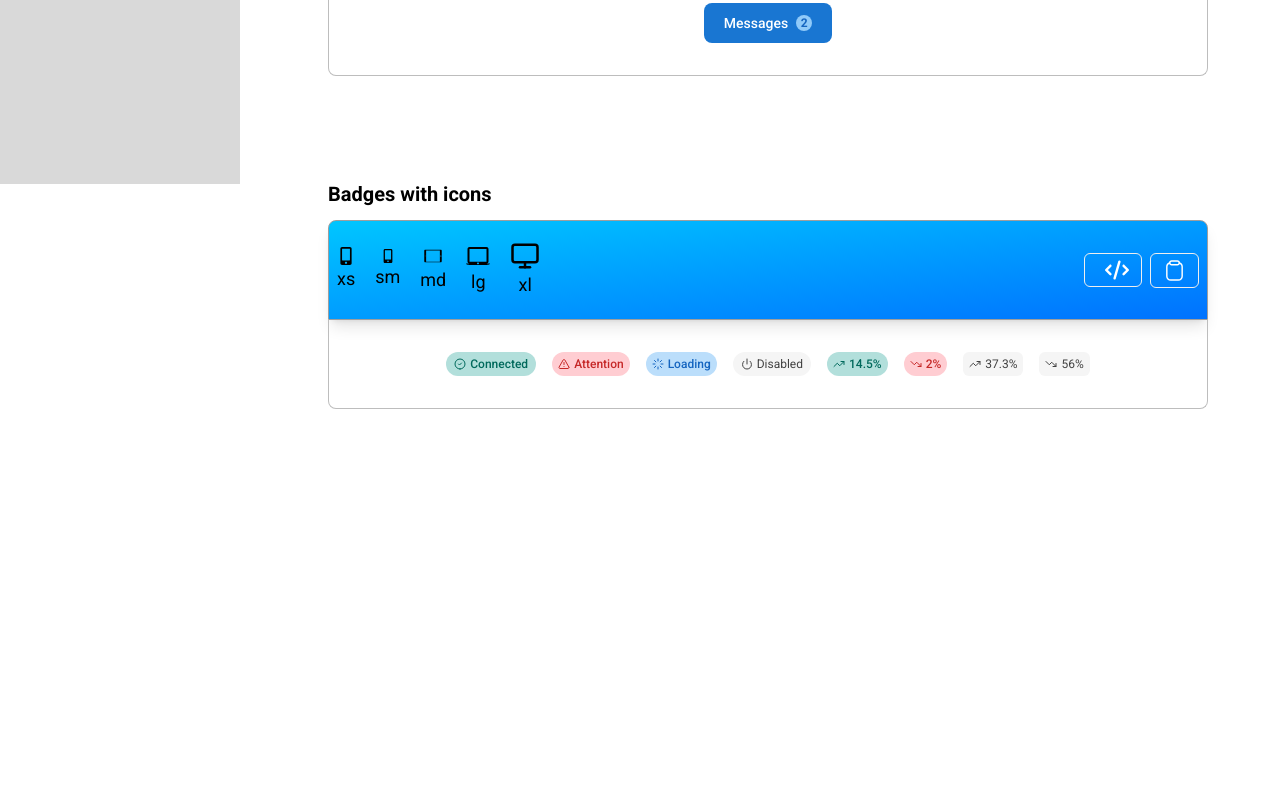
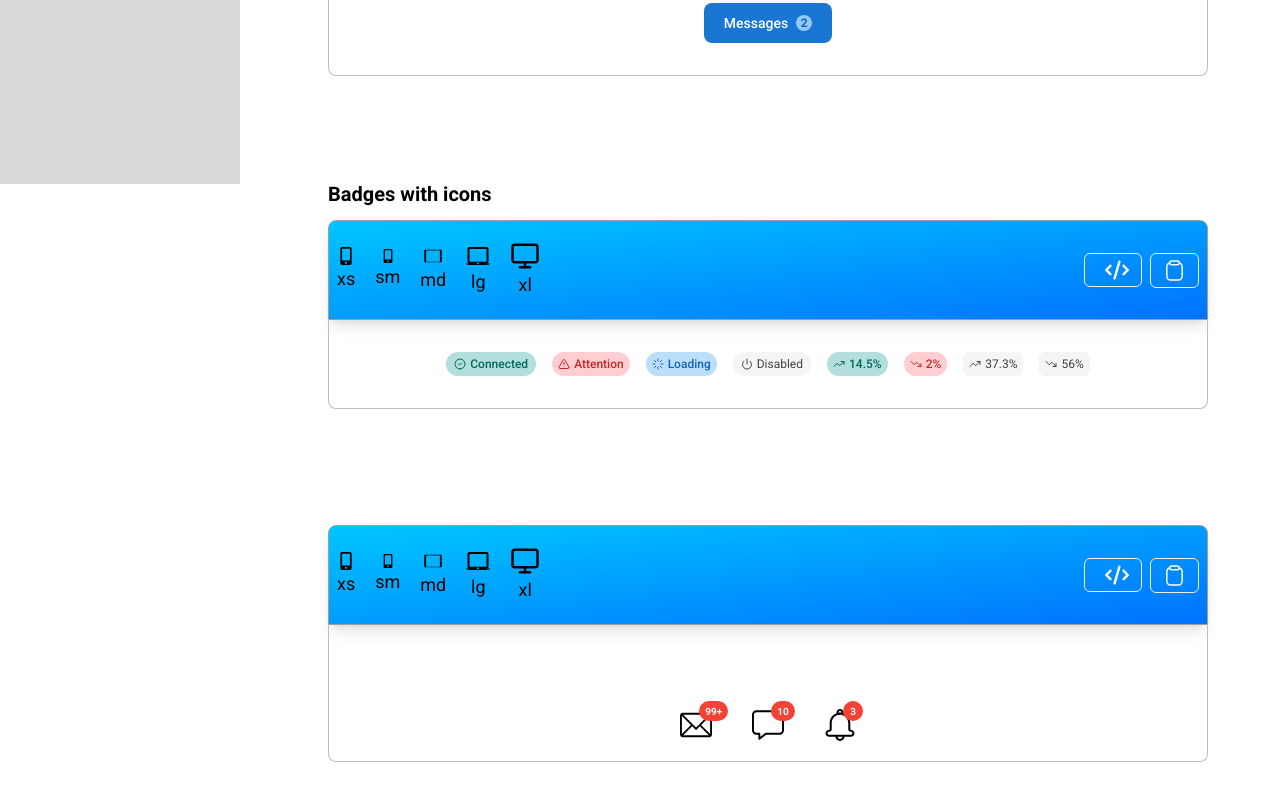
Before and after one commit to nayon117/Canvas-UI, a React (Vite) app: page /components/badge in a window 1280 px wide. Shown: the part 630-1430 px from the top of the page. Before the commit the page ends 1131 px from the top, so only its background shows below. Built offline with nearby package versions, Linux system fonts and the light colour scheme.

Commit message:
add badge4

```diff
--- /dev/null
+++ b/src/components/App/Badges/Badge4.jsx
@@ -0,0 +1,110 @@
+import CodeBox from "../../../Shared/CodeBox/CodeBox";
+
+const Badge4 = () => {
+  return (
+    <CodeBox stringCode={`
+    <div className="space-x-10 flex justify-center mt-16">
+      <div className="relative">
+        <svg
+          xmlns="http://www.w3.org/2000/svg"
+          className="w-8 cursor-pointer"
+          viewBox="0 0 512 512"
+        >
+          <path
+            d="M467 61H45C20.218 61 0 81.196 0 106v300c0 24.72 20.128 45 45 45h422c24.72 0 45-20.128 45-45V106c0-24.72-20.128-45-45-45zm-6.214 30L256.954 294.833 51.359 91h409.427zM30 399.788V112.069l144.479 143.24L30 399.788zM51.213 421l144.57-144.57 50.657 50.222c5.864 5.814 15.327 5.795 21.167-.046L317 277.213 460.787 421H51.213zM482 399.787 338.213 256 482 112.212v287.575z"
+            data-original="#000000"
+          />
+        </svg>
+        <span className="bg-red-500 text-[10px] px-1.5 font-semibold min-w-[20px] h-5 flex items-center justify-center text-white rounded-full absolute -top-2 left-[60%]">
+          99+
+        </span>
+      </div>
+
+      <div className="relative">
+        <svg
+          xmlns="http://www.w3.org/2000/svg"
+          className="w-8 cursor-pointer"
+          viewBox="0 0 512 512"
+        >
+          <path
+            d="M438.957 19.477H73.043C32.766 19.477 0 52.244 0 92.52v246.961c0 40.276 32.766 73.043 73.043 73.043h28.663l.561 64.483a15.648 15.648 0 0 0 15.649 15.517 15.64 15.64 0 0 0 9.565-3.262l99.425-76.738h212.051c40.277 0 73.043-32.767 73.043-73.043V92.52c0-40.276-32.766-73.043-73.043-73.043zm41.739 320.005c0 23.015-18.724 41.739-41.739 41.739H221.569c-3.46 0-6.823 1.147-9.563 3.261l-78.711 60.75-.422-48.495c-.074-8.591-7.06-15.516-15.651-15.516H73.043c-23.015 0-41.739-18.724-41.739-41.739V92.52c0-23.015 18.724-41.739 41.739-41.739h365.915c23.015 0 41.739 18.724 41.739 41.739v246.962z"
+            data-original="#000000"
+          />
+        </svg>
+        <span className="bg-red-500 text-[10px] px-1.5 font-semibold min-w-[20px] h-5 flex items-center justify-center text-white rounded-full absolute -top-2 left-[60%]">
+          10
+        </span>
+      </div>
+
+      <div className="relative">
+        <svg
+          xmlns="http://www.w3.org/2000/svg"
+          className="w-8 cursor-pointer"
+          viewBox="0 0 371.263 371.263"
+        >
+          <path
+            d="M305.402 234.794v-70.54c0-52.396-33.533-98.085-79.702-115.151.539-2.695.838-5.449.838-8.204C226.539 18.324 208.215 0 185.64 0s-40.899 18.324-40.899 40.899c0 2.695.299 5.389.778 7.964-15.868 5.629-30.539 14.551-43.054 26.647-23.593 22.755-36.587 53.354-36.587 86.169v73.115c0 2.575-2.096 4.731-4.731 4.731-22.096 0-40.959 16.647-42.995 37.845-1.138 11.797 2.755 23.533 10.719 32.276 7.904 8.683 19.222 13.713 31.018 13.713h72.217c2.994 26.887 25.869 47.905 53.534 47.905s50.54-21.018 53.534-47.905h72.217c11.797 0 23.114-5.03 31.018-13.713 7.904-8.743 11.797-20.479 10.719-32.276-2.036-21.198-20.958-37.845-42.995-37.845a4.704 4.704 0 0 1-4.731-4.731zM185.64 23.952c9.341 0 16.946 7.605 16.946 16.946 0 .778-.12 1.497-.24 2.275-4.072-.599-8.204-1.018-12.336-1.138-7.126-.24-14.132.24-21.078 1.198-.12-.778-.24-1.497-.24-2.275.002-9.401 7.607-17.006 16.948-17.006zm0 323.358c-14.431 0-26.527-10.3-29.342-23.952h58.683c-2.813 13.653-14.909 23.952-29.341 23.952zm143.655-67.665c.479 5.15-1.138 10.12-4.551 13.892-3.533 3.773-8.204 5.868-13.353 5.868H59.89c-5.15 0-9.82-2.096-13.294-5.868-3.473-3.772-5.09-8.743-4.611-13.892.838-9.042 9.282-16.168 19.162-16.168 15.809 0 28.683-12.874 28.683-28.683v-73.115c0-26.228 10.419-50.719 29.282-68.923 18.024-17.425 41.498-26.887 66.528-26.887 1.198 0 2.335 0 3.533.06 50.839 1.796 92.277 45.929 92.277 98.325v70.54c0 15.809 12.874 28.683 28.683 28.683 9.88 0 18.264 7.126 19.162 16.168z"
+            data-original="#000000"
+          />
+        </svg>
+        <span className="bg-red-500 text-[10px] px-1.5 font-semibold min-w-[20px] h-5 flex items-center justify-center text-white rounded-full absolute -top-2 left-[60%]">
+          3
+        </span>
+      </div>
+    </div>
+    `}>
+      <div>
+        <div className="space-x-10 flex justify-center mt-16">
+          <div className="relative">
+            <svg
+              xmlns="http://www.w3.org/2000/svg"
+              className="w-8 cursor-pointer"
+              viewBox="0 0 512 512"
+            >
+              <path
+                d="M467 61H45C20.218 61 0 81.196 0 106v300c0 24.72 20.128 45 45 45h422c24.72 0 45-20.128 45-45V106c0-24.72-20.128-45-45-45zm-6.214 30L256.954 294.833 51.359 91h409.427zM30 399.788V112.069l144.479 143.24L30 399.788zM51.213 421l144.57-144.57 50.657 50.222c5.864 5.814 15.327 5.795 21.167-.046L317 277.213 460.787 421H51.213zM482 399.787 338.213 256 482 112.212v287.575z"
+                data-original="#000000"
+              />
+            </svg>
+            <span className="bg-red-500 text-[10px] px-1.5 font-semibold min-w-[20px] h-5 flex items-center justify-center text-white rounded-full absolute -top-2 left-[60%]">
+              99+
+            </span>
+          </div>
+
+          <div className="relative">
+            <svg
+              xmlns="http://www.w3.org/2000/svg"
+              className="w-8 cursor-pointer"
+              viewBox="0 0 512 512"
+            >
+              <path
+                d="M438.957 19.477H73.043C32.766 19.477 0 52.244 0 92.52v246.961c0 40.276 32.766 73.043 73.043 73.043h28.663l.561 64.483a15.648 15.648 0 0 0 15.649 15.517 15.64 15.64 0 0 0 9.565-3.262l99.425-76.738h212.051c40.277 0 73.043-32.767 73.043-73.043V92.52c0-40.276-32.766-73.043-73.043-73.043zm41.739 320.005c0 23.015-18.724 41.739-41.739 41.739H221.569c-3.46 0-6.823 1.147-9.563 3.261l-78.711 60.75-.422-48.495c-.074-8.591-7.06-15.516-15.651-15.516H73.043c-23.015 0-41.739-18.724-41.739-41.739V92.52c0-23.015 18.724-41.739 41.739-41.739h365.915c23.015 0 41.739 18.724 41.739 41.739v246.962z"
+                data-original="#000000"
+              />
+            </svg>
+            <span className="bg-red-500 text-[10px] px-1.5 font-semibold min-w-[20px] h-5 flex items-center justify-center text-white rounded-full absolute -top-2 left-[60%]">
+              10
+            </span>
+          </div>
+
+          <div className="relative">
+            <svg
+              xmlns="http://www.w3.org/2000/svg"
+              className="w-8 cursor-pointer"
+              viewBox="0 0 371.263 371.263"
+            >
+              <path
+                d="M305.402 234.794v-70.54c0-52.396-33.533-98.085-79.702-115.151.539-2.695.838-5.449.838-8.204C226.539 18.324 208.215 0 185.64 0s-40.899 18.324-40.899 40.899c0 2.695.299 5.389.778 7.964-15.868 5.629-30.539 14.551-43.054 26.647-23.593 22.755-36.587 53.354-36.587 86.169v73.115c0 2.575-2.096 4.731-4.731 4.731-22.096 0-40.959 16.647-42.995 37.845-1.138 11.797 2.755 23.533 10.719 32.276 7.904 8.683 19.222 13.713 31.018 13.713h72.217c2.994 26.887 25.869 47.905 53.534 47.905s50.54-21.018 53.534-47.905h72.217c11.797 0 23.114-5.03 31.018-13.713 7.904-8.743 11.797-20.479 10.719-32.276-2.036-21.198-20.958-37.845-42.995-37.845a4.704 4.704 0 0 1-4.731-4.731zM185.64 23.952c9.341 0 16.946 7.605 16.946 16.946 0 .778-.12 1.497-.24 2.275-4.072-.599-8.204-1.018-12.336-1.138-7.126-.24-14.132.24-21.078 1.198-.12-.778-.24-1.497-.24-2.275.002-9.401 7.607-17.006 16.948-17.006zm0 323.358c-14.431 0-26.527-10.3-29.342-23.952h58.683c-2.813 13.653-14.909 23.952-29.341 23.952zm143.655-67.665c.479 5.15-1.138 10.12-4.551 13.892-3.533 3.773-8.204 5.868-13.353 5.868H59.89c-5.15 0-9.82-2.096-13.294-5.868-3.473-3.772-5.09-8.743-4.611-13.892.838-9.042 9.282-16.168 19.162-16.168 15.809 0 28.683-12.874 28.683-28.683v-73.115c0-26.228 10.419-50.719 29.282-68.923 18.024-17.425 41.498-26.887 66.528-26.887 1.198 0 2.335 0 3.533.06 50.839 1.796 92.277 45.929 92.277 98.325v70.54c0 15.809 12.874 28.683 28.683 28.683 9.88 0 18.264 7.126 19.162 16.168z"
+                data-original="#000000"
+              />
+            </svg>
+            <span className="bg-red-500 text-[10px] px-1.5 font-semibold min-w-[20px] h-5 flex items-center justify-center text-white rounded-full absolute -top-2 left-[60%]">
+              3
+            </span>
+          </div>
+        </div>
+      </div>
+    </CodeBox>
+  );
+};
+export default Badge4;
--- /dev/null
+++ b/src/components/App/Badges/Badge5.jsx
@@ -0,0 +1,10 @@
+import CodeBox from "../../../Shared/CodeBox/CodeBox";
+
+const Badge5 = () => {
+  return (
+   <CodeBox>
+
+   </CodeBox>
+  );
+};
+export default Badge5;
--- a/src/rootComponents/Badge/Badge.jsx
+++ b/src/rootComponents/Badge/Badge.jsx
@@ -1,6 +1,7 @@
 import Badge1 from "../../components/App/Badges/Badge1";
 import Badge2 from "../../components/App/Badges/Badge2";
 import Badge3 from "../../components/App/Badges/Badge3";
+import Badge4 from "../../components/App/Badges/Badge4";
 
 
 const Badge = () => {
@@ -9,6 +10,7 @@ const Badge = () => {
            <Badge1/>
            <Badge2/>
            <Badge3/>
+           <Badge4/>
         </div>
     )
 }
```
